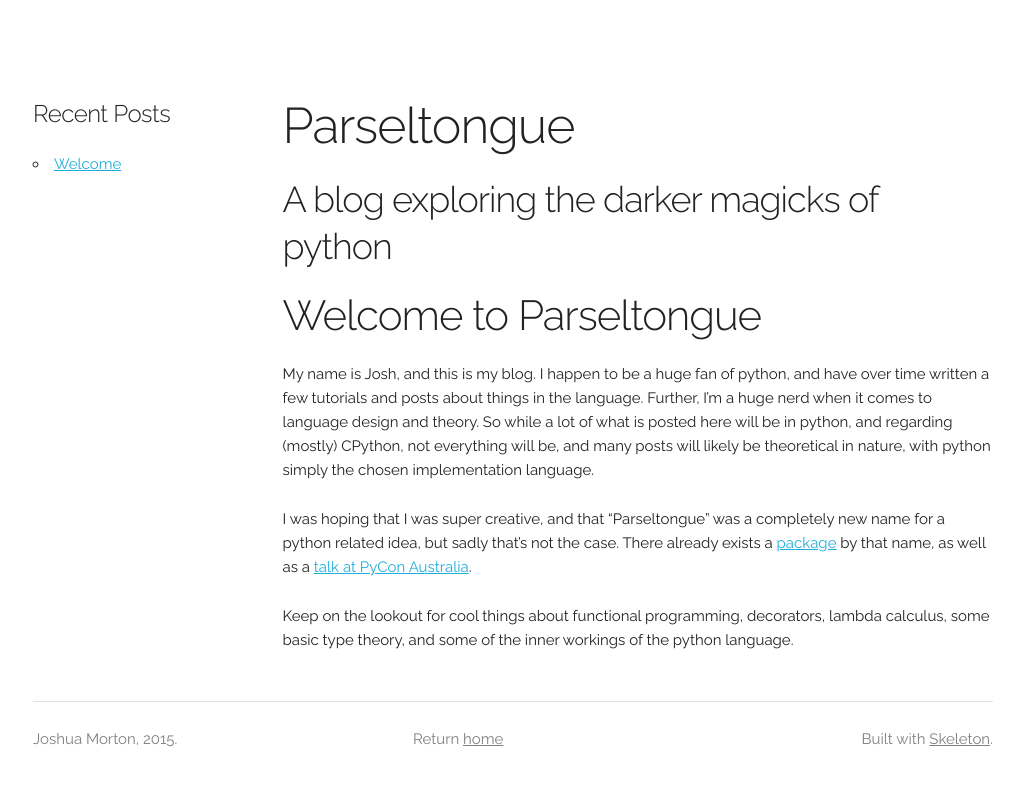
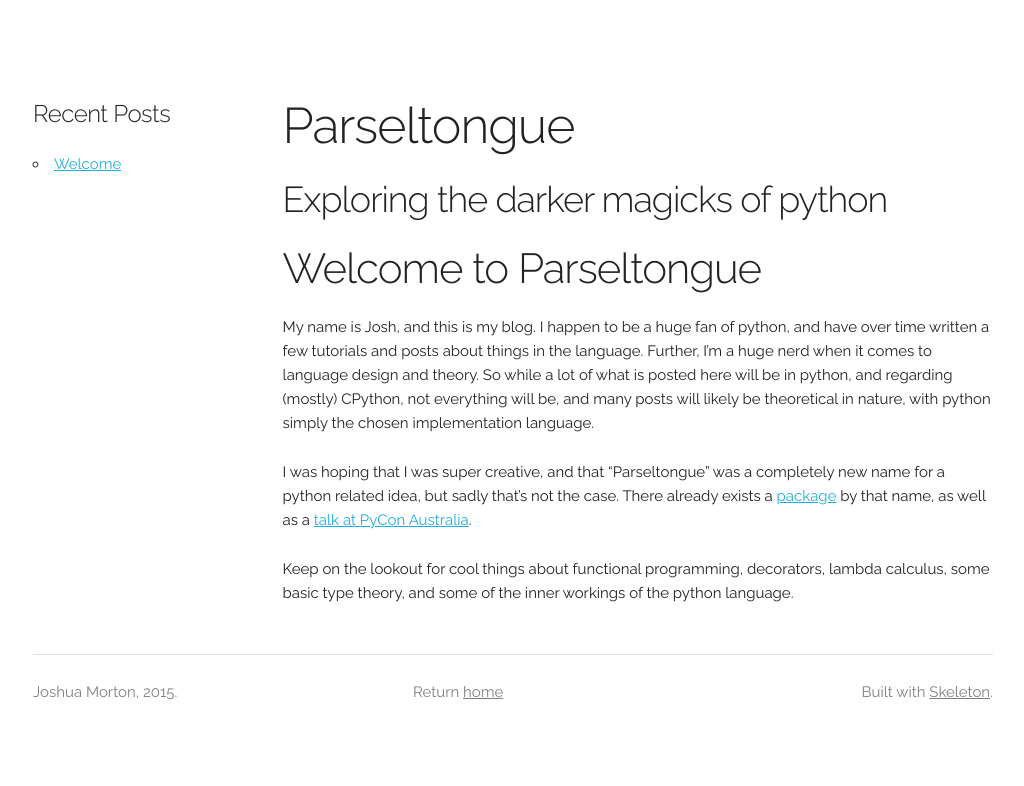
Before and after one commit to joshuamorton/joshuamorton.github.com, a Jekyll site: the page built from _posts/2015-9-20-welcome-to-parseltongue.md, in a window 1280 px wide. Shown: the top 786 px of the page, without its empty margins (127-1151 px from the left). Built offline with Jekyll 4.4.1, drawn with Linux system fonts in a browser that asks for light colours; Markdown is read by kramdown in place of the engine named in the settings.

Commit message:
fixed minor line width issue

```diff
--- a/_layouts/blog.html
+++ b/_layouts/blog.html
@@ -7,7 +7,7 @@
         </div>
         <div class="nine columns">
             <h1>Parseltongue</h1>
-            <h3>A blog exploring the darker magicks of python</h3>
+            <h3>Exploring the darker magicks of python</h3>
             {{content}}
         </div>
     </div>
```
